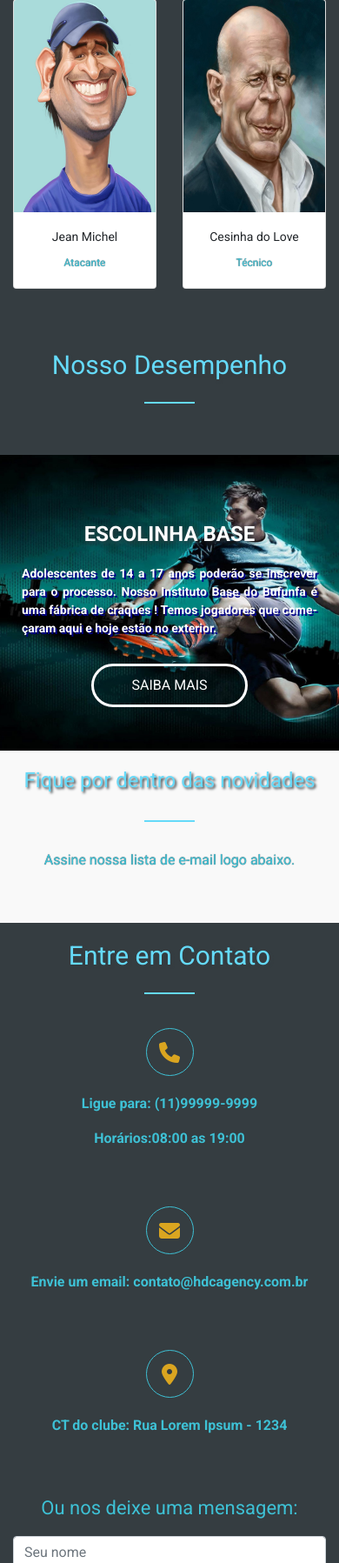
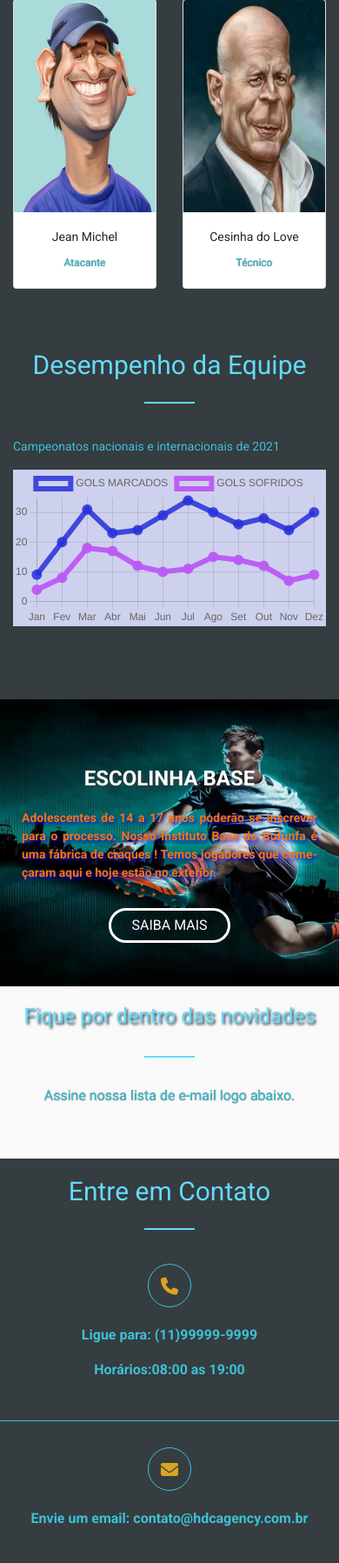
Before and after one commit to gil-cesar-martins/bufunfa-FC, a Django app: page / in a window 390 px wide. Shown: the part 4703-6500 px from the top of the page at 87% size. Run offline with Django 4.2, Linux system fonts and the light colour scheme; some libraries are stand-ins or nearby versions.

Commit message:
Inclusão de grafico.html e alterações no layout

```diff
--- a/core/static/css/styles.css
+++ b/core/static/css/styles.css
@@ -244,6 +244,11 @@
     text-align: center;
 }
 
+/* GRÁFICO */
+#chart1-container {
+    margin-bottom: 4em;
+}
+
 /* Escolinha */
 
 #apply-area {
@@ -277,8 +282,8 @@
 #pattern-img p {
     text-align: center;
     margin-bottom: 20px;
-    text-shadow: 2px 1px #0f13f3;
-    color: #fff;
+    text-shadow: 2px 2px 8px #050899;
+    color: rgb(250, 117, 8);
     font-size: 20px;
     font-weight: 700;
 }
@@ -298,9 +303,6 @@
     border-color: #65DAF9;
     background-color: #65DAF9;
 }
-
-/* Gráfico */
-
 
 /* News letter */
 
@@ -415,10 +417,12 @@
 }
 
 #contact-form input[type="text"], #contact-form input[type="email"], #contact-form textarea {
+    font-size: 14px;
     margin-bottom: 15px;
     border-radius: 0;
 }
 #contact-form .main-btn {
+    padding: 5px 15px ;
     width: 140px;
     height: 50px;
 }
@@ -577,11 +581,16 @@
         text-align: justify;
     }
     #pattern-img p {
-        color: #fff;
-        text-shadow: 2px 2px darkblue;
+        text-shadow: 2px 2px 4px #060ae7;
+        color: rgb(250, 117, 8);
         text-align: justify;
         font-size: 14px;
         font-weight: 700;
+    }
+    #apply-btn {
+        width: 140px;
+        padding: 5px 5px;
+        margin-top: 30px;
     }
 
     /* apply */
@@ -633,4 +642,35 @@
         border: none;
         margin-bottom: 0;
     }
+    #contact-form input[type="text"], #contact-form input[type="email"], #contact-form textarea {
+        font-size: 14px;
+        margin-bottom: 15px;
+        border-radius: 0;
+    }
+    #contact-form .main-btn {
+        padding: 5px 15px ;
+        width: 140px;
+        height: 50px;
+    }
+
+    #contact-form .main-btn:hover {
+        color: #3EC1D5;
+    }
+
+    .contact-box {
+        padding-bottom: 30px;
+        margin-bottom: 30px;
+        border-bottom: 1px solid #3EC1D5;
+    }
+
+    .contact-box i {
+        color: goldenrod;
+        border: solid 1px #3EC1D5;
+        border-radius: 50%;
+        width: 50px;
+        height: 50px;
+        line-height: 50px;
+        font-size: 20px;
+        margin-bottom: 20px;
+    }
  }
--- /dev/null
+++ b/core/static/js/main.js
@@ -0,0 +1,39 @@
+var ctx = document.getElementsByClassName("line-chart");
+
+const plugin = {
+  id: 'custom_canvas_background_color',
+  beforeDraw: (chart) => {
+    const ctx = chart.canvas.getContext('2d');
+    ctx.save();
+    ctx.globalCompositeOperation = 'destination-over';
+    ctx.fillStyle = '#CED1ED';
+    ctx.fillRect(0, 0, chart.width, chart.height);
+    ctx.restore();
+  }
+};
+
+// Type, Data e options
+var chartGraph = new Chart(ctx, {
+  type: 'line',
+  data: {
+    labels: ["Jan","Fev","Mar","Abr","Mai","Jun","Jul","Ago","Set","Out","Nov","Dez"],
+    datasets: [
+      {
+        label: "GOLS MARCADOS",
+        data: [9,20,31,23,24,29,34,30,26,28,24,30],
+        borderWidth: 6,
+        borderColor: 'rgb(40,49,219,0.86)',
+        backgroundColor: 'transparent',
+      },
+
+      {
+        label: "GOLS SOFRIDOS",
+        data: [4,8,18,17,12,10,11,15,14,12,7,9],
+        borderWidth: 6,
+        borderColor: 'rgb(188,91,246,0.96)',
+        backgroundColor: 'transparent',
+      },
+    ]
+  },
+  plugins: [plugin],
+});
--- a/core/templates/footer.html
+++ b/core/templates/footer.html
@@ -25,7 +25,7 @@
 
           <div class="col-lg-5 col-md-8">
             <div class="form">
-              <form id="contato" autocomplete="off" method="post" action="{% url 'index' %}">
+              <form id="contact-form" autocomplete="off" method="post" action="{% url 'index' %}">
                 {% csrf_token %}
                 <div class="form-group">
                   <input type="text"  name="nome" class="form-control" id="nome" placeholder="Seu nome" required>
--- a/core/templates/grafico.html
+++ b/core/templates/grafico.html
@@ -1,11 +1,17 @@
 {% load static %}
 <div id="grafico-area">
-    <div class="container">
-      <div class="row">
-        <div class="col-md-12">
-          <h3 class="main-title">Nosso Desempenho</h3>
-        </div>
-        <!--AQUIIIIIIIIIIII-->
+  {% load static %}
+  <div class="container" id="chart1-container">
+      <div class="col-12">
+        <h3 class="main-title">Desempenho da Equipe</h3>
+        <p class="subtitle secondary-color">
+          Campeonatos nacionais e internacionais de 2021
+        </p>
+        <!--CANVAS - Desenhar elementos gráficos usando JS-->
+        <canvas class="line-chart"></canvas>
+        <!--Incluindo o JavaScript-->
+        <script src="https://cdnjs.cloudflare.com/ajax/libs/Chart.js/3.7.1/chart.min.js"></script>
+        <script src="{% static 'js/main.js' %}"></script>
       </div>
-    </div>
   </div>
+</div>
```
Also changed, not shown: bufunfa/settings.py (+5 -5 lines).
